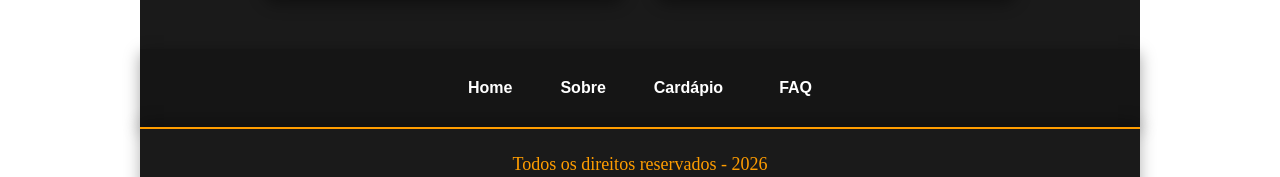
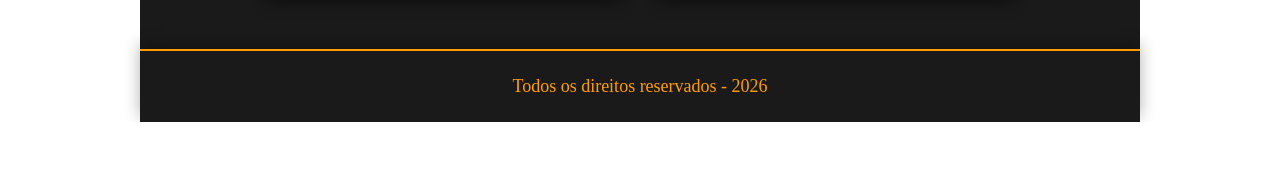
Before and after one commit to VoidGhostVG/domando-gpt, a React (Vite) app in the folder open-pizzaria/: page / in a window 1280 px wide. Shown: the part 1066-1243 px from the top of the page. After the commit the page ends 1188 px from the top, so only its background shows below. Built offline with nearby package versions, Linux system fonts and the light colour scheme.

Commit message:
refactor: melhorando a estrutura de pasta do projeto.

```diff
--- a/open-pizzaria/src/App.jsx
+++ b/open-pizzaria/src/App.jsx
@@ -13,17 +13,18 @@ function App() {
       textHeader="As melhores pizzas, feitas com carinho especial para você!">
       </Header>
 
+
       <hr className="divider" />
 
+
       <Menu />
+
 
       <Banner />
 
 
       <Cards />
 
-
-      <Menu />
 
       <Footer textFooter="Todos os direitos reservados - 2026" />
     </div>
--- a/open-pizzaria/src/Components/Menu.jsx
+++ b/open-pizzaria/src/Components/Menu/index.jsx
@@ -1,6 +1,6 @@
 import "./Menu.css"
 
-const Menu = () => {
+const Menu = (props) => {
     return (
         <>
             <nav className="menu">
```
Also changed, not shown: open-pizzaria/src/Components/Banner/Banner.css (renamed from open-pizzaria/src/Components/Banner.css), open-pizzaria/src/Components/Banner/index.jsx (renamed from open-pizzaria/src/Components/Banner.jsx), open-pizzaria/src/Components/Cards/Cards.css (renamed from open-pizzaria/src/Components/Cards.css), open-pizzaria/src/Components/Cards/index.jsx (renamed from open-pizzaria/src/Components/Cards.jsx), open-pizzaria/src/Components/Footer/Footer.css (renamed from open-pizzaria/src/Components/Footer.css), open-pizzaria/src/Components/Footer/index.jsx (renamed from open-pizzaria/src/Components/Footer.jsx), open-pizzaria/src/Components/Header/Header.css (renamed from open-pizzaria/src/Components/Header.css), open-pizzaria/src/Components/Header/index.jsx (renamed from open-pizzaria/src/Components/Header.jsx), open-pizzaria/src/Components/Menu/Menu.css (renamed from open-pizzaria/src/Components/Menu.css).
